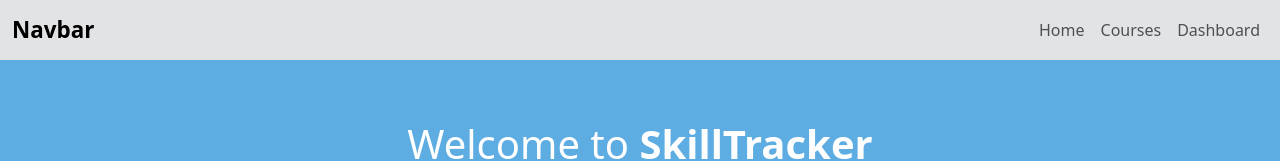
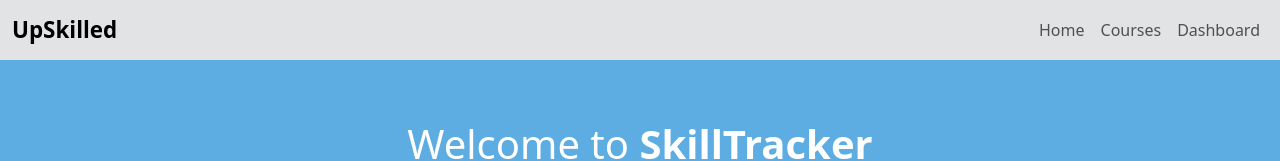
Before and after one commit to Ramyakrishnapitaka/React-Course-Project, a React (Vite) app: page / in a window 1280 px wide. Shown: the top 161 px of the page. Built offline with nearby package versions, Linux system fonts and the light colour scheme.

Commit message:
Rename navbar brand from 'Navbar' to 'UpSkilled'

```diff
--- a/src/components/nav.jsx
+++ b/src/components/nav.jsx
@@ -6,7 +6,7 @@
     <div>
     <nav className="navbar navbar-expand-lg bg-secondary-subtle ">
       <div className="container-fluid">
-        <Link className="navbar-brand" to="/home">Navbar</Link>
+        <Link className="navbar-brand" to="/home">UpSkilled</Link>
         <button
           className="navbar-toggler"
           type="button"
```
